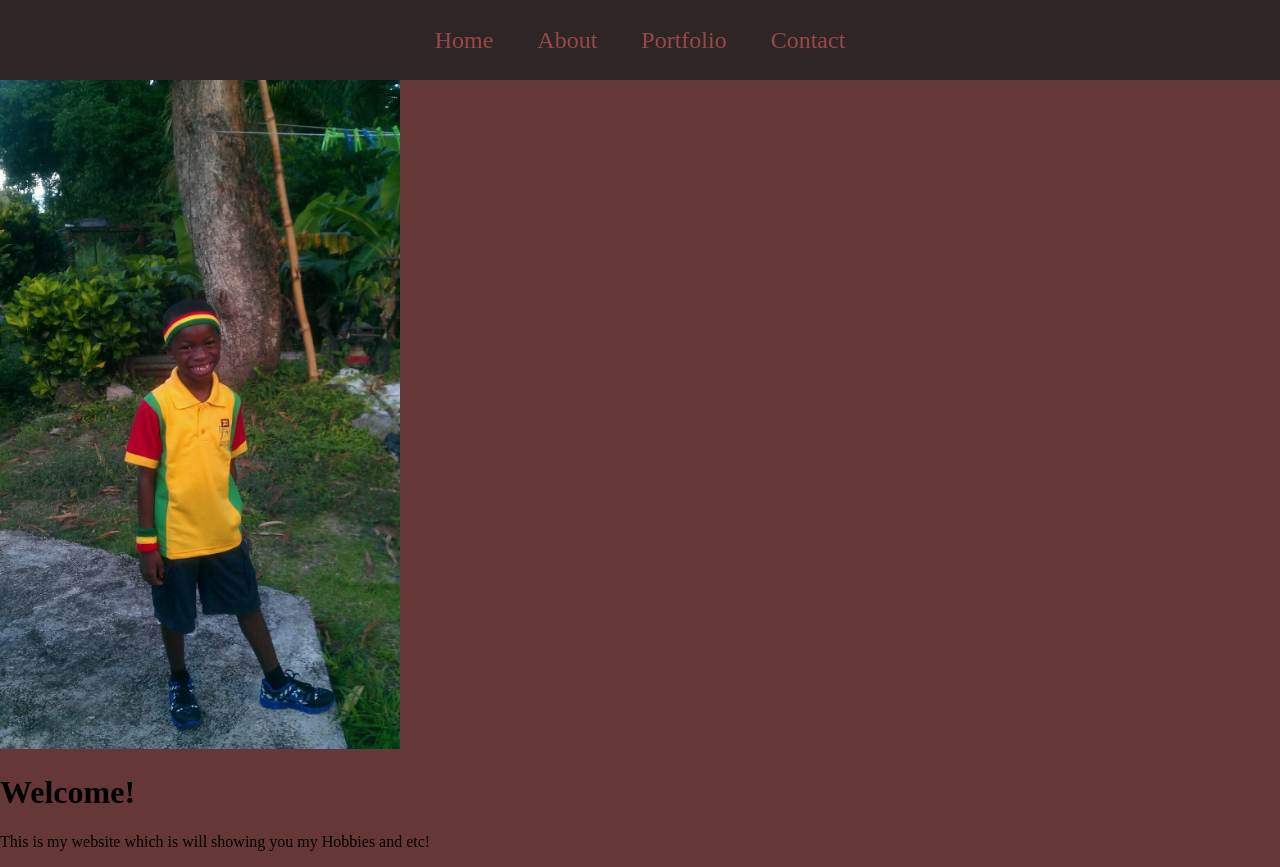
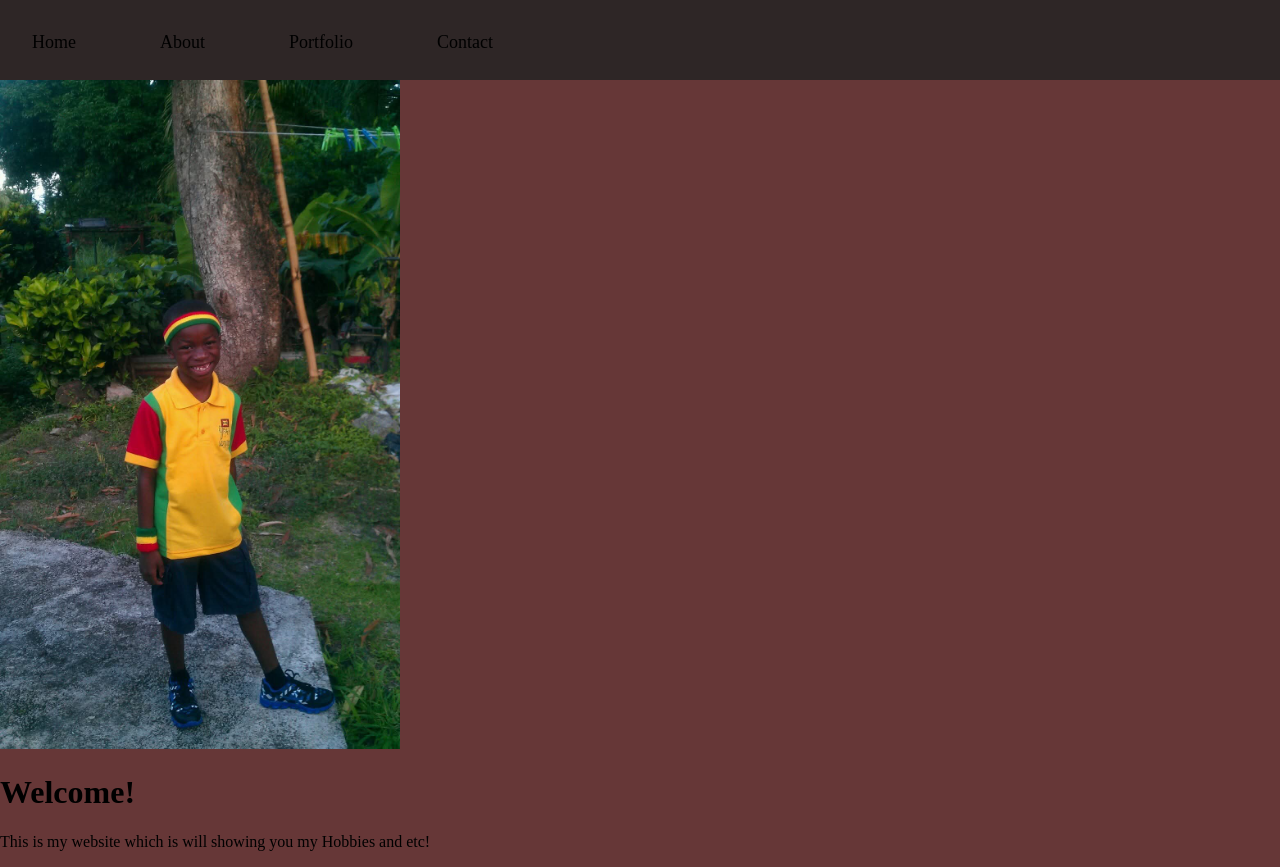
Before and after one commit to dishawnsimeon8-eng/Dishawn-Simeon-Website, a plain HTML site: page index.html in a window 1280 px wide. Drawn offline with Linux system fonts and the light colour scheme.

Commit message:
Update style.css

```diff
--- a/style.css
+++ b/style.css
@@ -21,6 +21,27 @@ nav#topmenu a {
   text-decoration: none;
   color: #9a4747;
 }
-nav a:hover {
-       color: darkblue;
-   }
+/* Style the navigation menu */
+#topmenu ul {
+  list-style-type: none;
+  margin: 0;
+  padding: 0;
+  display: flex;
+  gap: 20px;
+}
+
+#topmenu ul li a {
+  text-decoration: none;
+  color: black;
+  font-size: 18px;
+  padding: 8px 12px;
+  transition: all 0.3s ease; /* smooth hover */
+}
+
+/* Hover effect */
+#topmenu ul li a:hover {
+  color: white;               /* text turns white */
+  background-color: #af4c4f;  /* green background */
+  border-radius: 4px;         /* rounded corners */
+  transform: scale(1.1);      /* slightly enlarge */
+}
```
